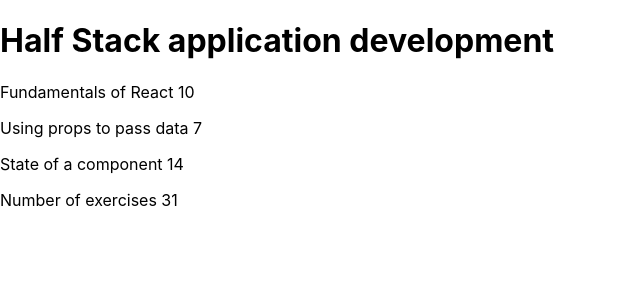
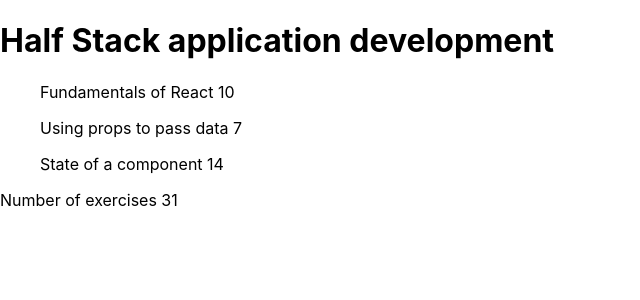
Before and after one commit to lopezgus/part2, a React (Create React App) app in the folder courseinfo/: page / in a window 1280 px wide. Shown: the top 300 px of the page, without its empty margins (0-640 px from the left). Built offline with nearby package versions, Linux system fonts and the light colour scheme.

Commit message:
inicial commit Part2 exercise 2.1

```diff
--- a/courseinfo/src/App.js
+++ b/courseinfo/src/App.js
@@ -1,29 +1,14 @@
+import React from 'react';
+import Total from './components/Total';
+import Course from './components/Course';
 import './App.css';
-const Header = ({ course }) => <h1>{course}</h1>
 
-const Total = ({ sum }) => <p>Number of exercises {sum}</p>
-
-const Part = ({ part }) =>
-  <p>
-    {part.name} {part.exercises}
-  </p>
-
-const Content = ({ parts }) =>
-  <>
-    <Part
-      part={parts[0]}
-    />
-    <Part
-      part={parts[1]}
-    />
-    <Part
-      part={parts[2]}
-    />
-  </>
 
 const App = () => {
-  const course = 'Half Stack application development'
-  const parts = [
+    const course = {
+    id: 1,
+    name: 'Half Stack application development',
+    parts : [
         {
           name: 'Fundamentals of React',
           exercises: 10
@@ -37,12 +22,11 @@ const App = () => {
           exercises: 14
         }
       ]
-
+    }
   return (
     <div>
-      <Header course={course} />
-      <Content parts={parts} />
-      <Total sum={parts[0].exercises + parts[1].exercises + parts[2].exercises} />
+      <Course course={course} />
+      <Total sum={course.parts[0].exercises + course.parts[1].exercises + course.parts[2].exercises} />
     </div>
   )
 }
--- /dev/null
+++ b/courseinfo/src/components/Content.js
@@ -0,0 +1,22 @@
+import React from 'react';
+import Parts from './Parts';
+
+const Content = ({ partes }) => {
+    console.log("debugg", partes)
+  return (
+    <div>
+
+      {partes.map( (part, i) => {
+            console.log("partes-",part);
+            console.log("exercises-", part.exercises);
+            console.log("Id-",i)
+            console.log("name-",part.name)
+            return ( <Parts key={i} parte={part.name} exercises= {part.exercises} /> )
+          }
+        )
+      }
+
+    </div>
+  )
+}
+  export default Content
--- /dev/null
+++ b/courseinfo/src/components/Course.js
@@ -0,0 +1,13 @@
+import React from "react";
+import Header from './Header';
+import Content from './Content';
+const Course = ({course}) => {
+    console.log(course);
+    return (
+      <div>
+        <Header id= "1" course={course}/>
+        <Content id= "2" partes={course.parts}/>
+       </div>
+    )
+  }
+export default Course;
--- /dev/null
+++ b/courseinfo/src/components/Header.js
@@ -0,0 +1,6 @@
+import React from 'react';
+
+const Header = ({ course }) => {
+    return <h1>{course.name}</h1>
+}
+export default Header
--- /dev/null
+++ b/courseinfo/src/components/Parts.js
@@ -0,0 +1,14 @@
+import React from 'react';
+
+const Parts = ({ parte , exercises }, i) => {
+  console.log("parte tavo", parte);
+  console.log("exercises tavo", exercises);
+  return (
+
+   <ul key = {i}>
+      <p> {parte}  {exercises} </p>
+    </ul>
+
+  )
+}
+export default Parts
--- /dev/null
+++ b/courseinfo/src/components/Total.js
@@ -0,0 +1,5 @@
+import React from "react";
+
+const Total = ({ sum }) => <p>Number of exercises {sum}</p>
+
+export default Total
```
Lines whose indentation alone changed are shown as unchanged.
